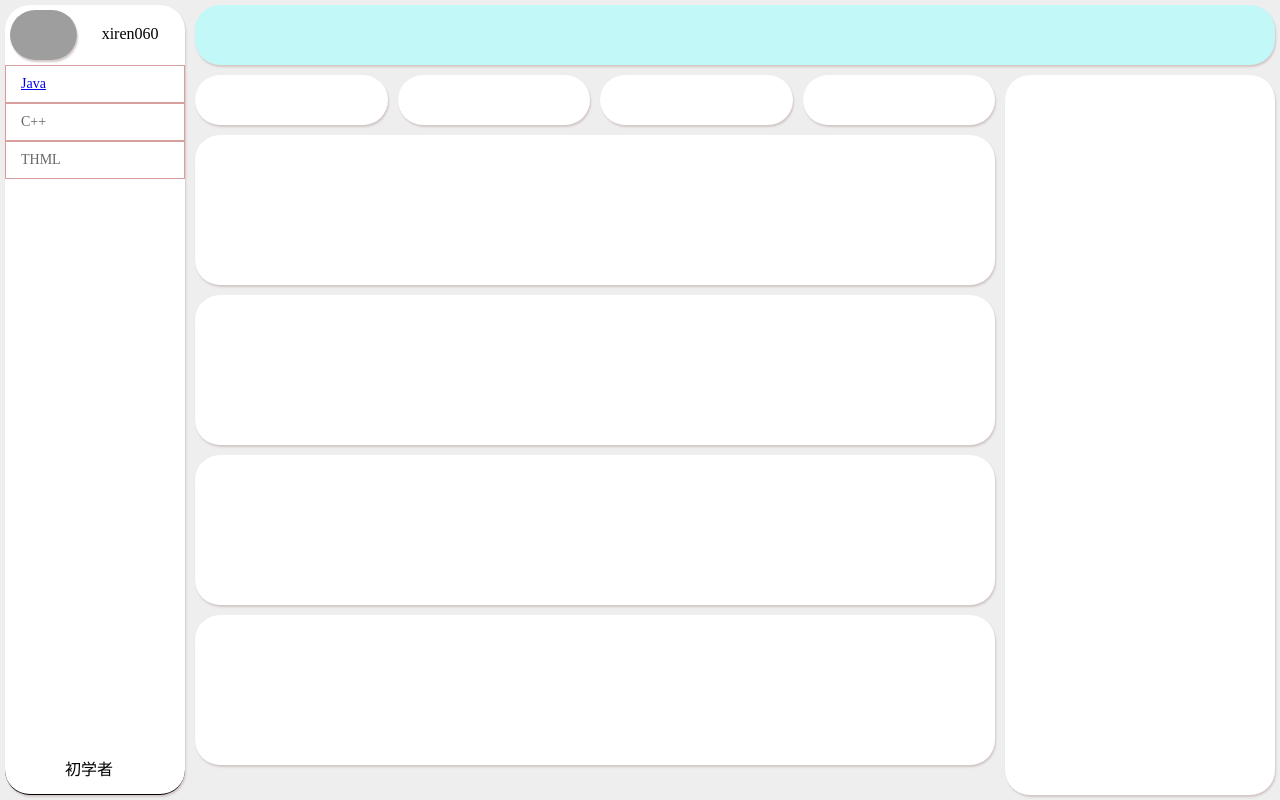
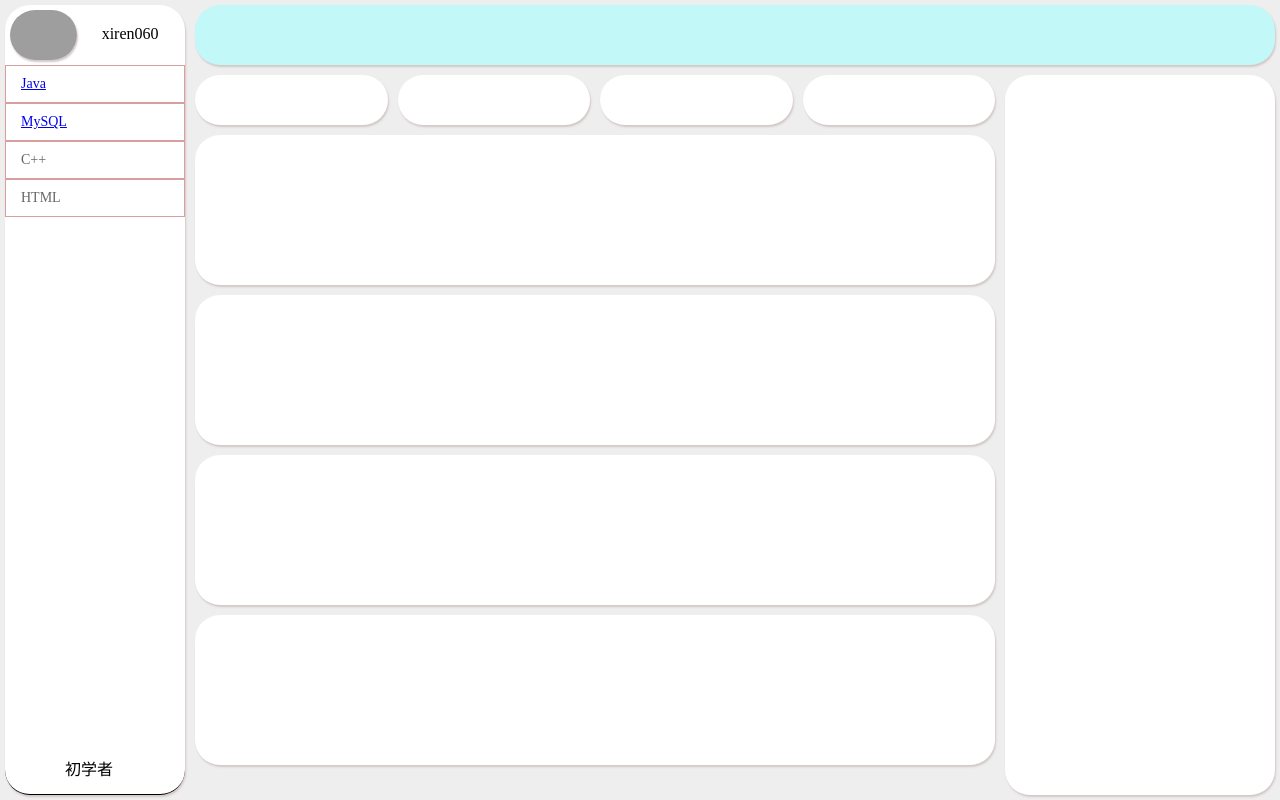
Before and after one commit to xiren060/self2, a plain HTML site: page index.html in a window 1280 px wide. Drawn offline with Linux system fonts and the light colour scheme; grey boxes are pictures that could not be loaded.

Commit message:
Update index.html

```diff
--- a/index.html
+++ b/index.html
@@ -83,11 +83,10 @@
     </div>
         <!-- 类别 -->
         <div class="flex1">
-            <div class="daohang">
-                <a href="https://github.com/xiren060/JavaStudy">Java</a>
-                </div>
+            <div class="daohang"><a href="https://github.com/xiren060/JavaStudy">Java</a></div>
+            <div class="daohang"><a href="https://github.com/xiren060/MySQL">MySQL</a></div>
             <div class="daohang">C++</div>
-            <div class="daohang">THML</div>
+            <div class="daohang">HTML</div>
         </div>
         <!-- 状态 -->
         <div style="position:fixed;bottom: 0;"class="zhuangtai">初学者</div>
```
